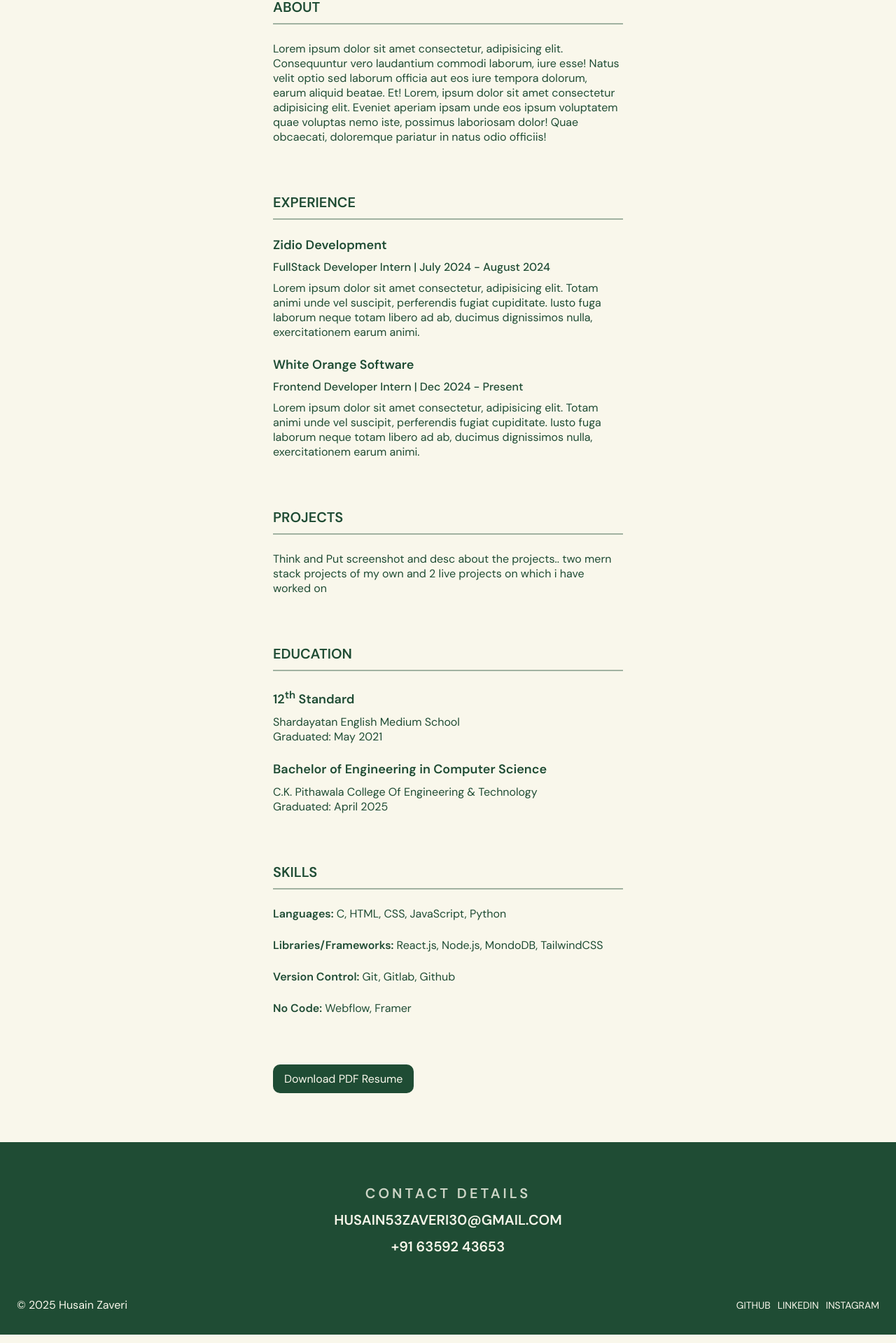
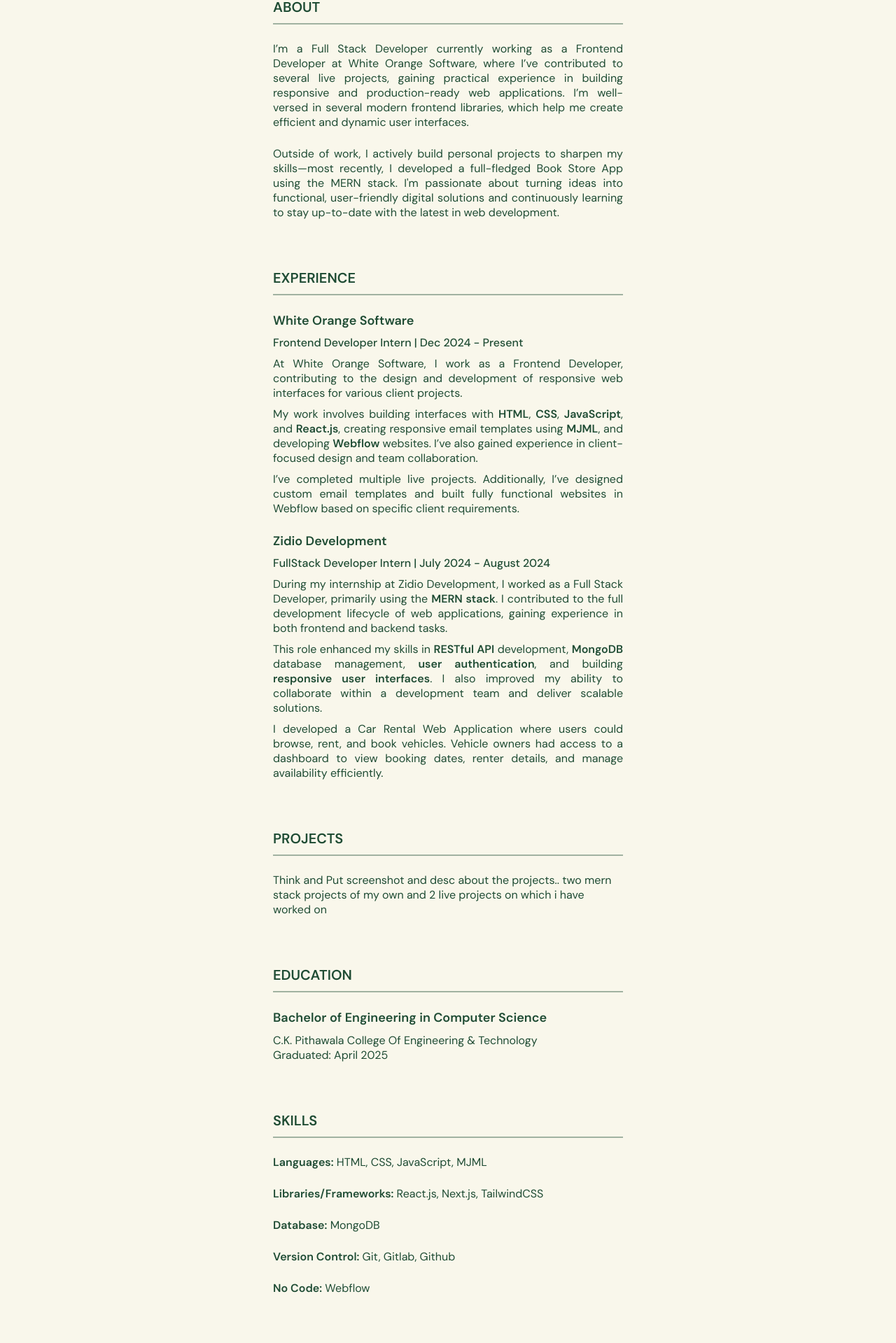
Before and after one commit to Husainworks/personal-portfolio-v2, a React (Vite) app: page / in a window 1280 px wide. Shown: the part 873-2792 px from the top of the page at 70% size. Built offline with nearby package versions, Linux system fonts and the light colour scheme.

Commit message:
added content

```diff
--- a/package.json
+++ b/package.json
@@ -4,7 +4,7 @@
   "version": "0.0.0",
   "type": "module",
   "scripts": {
-    "dev": "vite",
+    "dev": "vite --host",
     "build": "vite build",
     "lint": "eslint .",
     "preview": "vite preview"
--- a/src/components/PPFooter/index.jsx
+++ b/src/components/PPFooter/index.jsx
@@ -4,7 +4,7 @@ import styles from "./index.module.css";
 export const Footer = () => {
   return (
     <>
-      <footer>
+      <footer id="footer">
         <div className={`container`}>
           <div className={`${styles["contact-wrapper"]} d-align`}>
             <p className={`${styles["contact-title"]} text-xl`}>
@@ -25,13 +25,8 @@ export const Footer = () => {
           </div>
         </div>
 
-        <div className={`${styles["social-container"]}`}>
+        <div className={`${styles["social-container"]} d-align`}>
           <p className={`${styles["copyright"]}`}>© 2025 Husain Zaveri</p>
-          <div className={`${styles["social-wrapper"]} d-align`}>
-            <a href="#" className={`${styles["social-link"]} text-sm`}>github</a>
-            <a href="#" className={`${styles["social-link"]} text-sm`}>linkedin</a>
-            <a href="#" className={`${styles["social-link"]} text-sm`}>instagram</a>
-          </div>
         </div>
       </footer>
     </>
--- a/src/components/PPFooter/index.module.css
+++ b/src/components/PPFooter/index.module.css
@@ -37,24 +37,3 @@ footer {
 .contact-phone:hover {
     color: var(--quarter-spanish-white-rgba-03);
 }
-
-.social-container{
-    width: 100%;
-    display: flex;
-    align-items: center;
-    justify-content: space-between;
-}
-
-.social-wrapper{
-    gap: 10px;
-}
-
-.social-link{
-    color: var(--quarter-spanish-white);
-    text-transform: uppercase;
-    text-decoration: none;
-}
-
-.social-link:hover{
-    color: var(--quarter-spanish-white-rgba-03);
-}
--- a/src/components/PPHeader/index.jsx
+++ b/src/components/PPHeader/index.jsx
@@ -18,27 +18,25 @@ export const Header = () => {
                 </a>
               </li>
               <li>
-                <a className={`${styles["nav-link"]} text-lg`} href="#">
+                <a className={`${styles["nav-link"]} text-lg`} href="#about">
                   About
                 </a>
               </li>
               <li>
-                <a className={`${styles["nav-link"]} text-lg`} href="#">
+                <a
+                  className={`${styles["nav-link"]} text-lg`}
+                  href="#experience"
+                >
                   Experience
                 </a>
               </li>
               <li>
-                <a className={`${styles["nav-link"]} text-lg`} href="#">
+                <a className={`${styles["nav-link"]} text-lg`} href="#projects">
                   Projects
                 </a>
               </li>
               <li>
-                <a className={`${styles["nav-link"]} text-lg`} href="#">
-                  Skills
-                </a>
-              </li>
-              <li>
-                <a className={`${styles["nav-link"]} text-lg`} href="#">
+                <a className={`${styles["nav-link"]} text-lg`} href="#footer">
                   Contact
                 </a>
               </li>
--- a/src/pages/About/index.jsx
+++ b/src/pages/About/index.jsx
@@ -11,13 +11,19 @@ export const About = () => {
             <div className={`divider`}></div>
           </div>
           <p className={`${styles["about-me"]}`}>
-            Lorem ipsum dolor sit amet consectetur, adipisicing elit.
-            Consequuntur vero laudantium commodi laborum, iure esse! Natus velit
-            optio sed laborum officia aut eos iure tempora dolorum, earum
-            aliquid beatae. Et! Lorem, ipsum dolor sit amet consectetur
-            adipisicing elit. Eveniet aperiam ipsam unde eos ipsum voluptatem
-            quae voluptas nemo iste, possimus laboriosam dolor! Quae obcaecati,
-            doloremque pariatur in natus odio officiis!
+            I’m a Full Stack Developer currently working as a Frontend Developer
+            at White Orange Software, where I’ve contributed to several live
+            projects, gaining practical experience in building responsive and
+            production-ready web applications. I’m well-versed in several modern
+            frontend libraries, which help me create efficient and dynamic user
+            interfaces.
+          </p>
+          <p className={`${styles["about-me"]}`}>
+            Outside of work, I actively build personal projects to sharpen my
+            skills—most recently, I developed a full-fledged Book Store App
+            using the MERN stack. I'm passionate about turning ideas into
+            functional, user-friendly digital solutions and continuously
+            learning to stay up-to-date with the latest in web development.
           </p>
         </div>
       </section>
--- a/src/pages/About/index.module.css
+++ b/src/pages/About/index.module.css
@@ -0,0 +1,3 @@
+.about-me{
+    text-align: justify;
+}
--- a/src/pages/Experience/index.jsx
+++ b/src/pages/Experience/index.jsx
@@ -13,30 +13,58 @@ export const Experience = () => {
 
           <div className={`${styles["experience-wrapper"]}`}>
             <h6 className={`${styles["experience-title"]} text-lg`}>
+              White Orange Software
+            </h6>
+            <p className={`${styles["experience-designation"]}`}>
+              Frontend Developer Intern | Dec 2024 - Present
+            </p>
+            <p className={`${styles["experience-desc"]}`}>
+              At White Orange Software, I work as a Frontend Developer,
+              contributing to the design and development of responsive web
+              interfaces for various client projects.
+            </p>
+            <p className={`${styles["experience-desc"]}`}>
+              My work involves building interfaces with <strong>HTML</strong>,{" "}
+              <strong>CSS</strong>, <strong>JavaScript</strong>, and{" "}
+              <strong>React.js</strong>, creating responsive email templates
+              using <strong>MJML</strong>, and developing{" "}
+              <strong>Webflow</strong> websites. I’ve also gained experience in
+              client-focused design and team collaboration.
+            </p>
+            <p className={`${styles["experience-desc"]}`}>
+              I’ve completed multiple live projects. Additionally, I’ve designed
+              custom email templates and built fully functional websites in
+              Webflow based on specific client requirements.
+            </p>
+          </div>
+
+          <div className={`${styles["experience-wrapper"]}`}>
+            <h6 className={`${styles["experience-title"]} text-lg`}>
               Zidio Development
             </h6>
             <p className={`${styles["experience-designation"]}`}>
               FullStack Developer Intern | July 2024 - August 2024
             </p>
             <p className={`${styles["experience-desc"]}`}>
-              Lorem ipsum dolor sit amet consectetur, adipisicing elit. Totam
-              animi unde vel suscipit, perferendis fugiat cupiditate. Iusto fuga
-              laborum neque totam libero ad ab, ducimus dignissimos nulla,
-              exercitationem earum animi.
-            </p>
-          </div>
-          <div className={`${styles["experience-wrapper"]}`}>
-            <h6 className={`${styles["experience-title"]} text-lg`}>
-              White Orange Software
-            </h6>
-            <p className={`${styles["experience-designation"]}`}>
-              Frontend Developer Intern | Dec 2024 - Present
+              During my internship at Zidio Development, I worked as a Full
+              Stack Developer, primarily using the <strong>MERN stack</strong>.
+              I contributed to the full development lifecycle of web
+              applications, gaining experience in both frontend and backend
+              tasks.
             </p>
             <p className={`${styles["experience-desc"]}`}>
-              Lorem ipsum dolor sit amet consectetur, adipisicing elit. Totam
-              animi unde vel suscipit, perferendis fugiat cupiditate. Iusto fuga
-              laborum neque totam libero ad ab, ducimus dignissimos nulla,
-              exercitationem earum animi.
+              This role enhanced my skills in <strong>RESTful API</strong>{" "}
+              development, <strong>MongoDB</strong> database management,{" "}
+              <strong>user authentication</strong>, and building{" "}
+              <strong>responsive user interfaces</strong>. I also improved my
+              ability to collaborate within a development team and deliver
+              scalable solutions.
+            </p>
+            <p className={`${styles["experience-desc"]}`}>
+              I developed a Car Rental Web Application where users could browse,
+              rent, and book vehicles. Vehicle owners had access to a dashboard
+              to view booking dates, renter details, and manage availability
+              efficiently.
             </p>
           </div>
         </div>
--- a/src/pages/Experience/index.module.css
+++ b/src/pages/Experience/index.module.css
@@ -18,3 +18,7 @@
 .experience-designation {
     font-weight: 500;
 }
+
+.experience-desc{
+    text-align: justify;
+}
--- a/src/pages/Home/index.jsx
+++ b/src/pages/Home/index.jsx
@@ -16,8 +16,24 @@ export const Home = () => {
           />
 
           <h3 className={`${styles["designation"]} text-2xl`}>
-            Frontend Developer
+            FullStack Developer
           </h3>
+        </div>
+        <div className={`${styles["social-wrapper"]} d-align`}>
+          <a
+            target="_blank"
+            href="https://github.com/Husainworks"
+            className={`${styles["social-link"]} text-sm`}
+          >
+            github
+          </a>
+          <a
+            target="_blank"
+            href="www.linkedin.com/in/husain-zaveri-84059b216"
+            className={`${styles["social-link"]} text-sm`}
+          >
+            linkedin
+          </a>
         </div>
       </section>
     </>
--- a/src/pages/Home/index.module.css
+++ b/src/pages/Home/index.module.css
@@ -16,3 +16,18 @@
     height: 450px;
     border-radius: 5px;
 }
+
+.social-wrapper {
+    gap: 10px;
+    margin-top: 20px;
+}
+
+.social-link {
+    color: var(--quarter-spanish-white);
+    text-transform: uppercase;
+    text-decoration: none;
+}
+
+.social-link:hover {
+    color: var(--quarter-spanish-white-rgba-03);
+}
--- a/src/pages/Misc/index.jsx
+++ b/src/pages/Misc/index.jsx
@@ -13,15 +13,6 @@ export const Misc = () => {
             <div className={`divider`}></div>
           </div>
 
-          <div className={`${styles["education-wrapper"]}`}>
-            <div className={`${styles["education-title"]} text-lg`}>
-              12<sup>th</sup> Standard
-            </div>
-            <div className={`${styles["education-desc"]}`}>
-              Shardayatan English Medium School <br />
-              Graduated: May 2021
-            </div>
-          </div>
           <div className={`${styles["education-wrapper"]}`}>
             <div className={`${styles["education-title"]} text-lg`}>
               Bachelor of Engineering in Computer Science
@@ -41,17 +32,20 @@ export const Misc = () => {
           </div>
 
           <p className={`${styles["skills-wrapper"]}`}>
-            <strong>Languages:</strong> C, HTML, CSS, JavaScript, Python
+            <strong>Languages:</strong> HTML, CSS, JavaScript, MJML
           </p>
           <p className={`${styles["skills-wrapper"]}`}>
-            <strong>Libraries/Frameworks:</strong> React.js, Node.js, MondoDB,
+            <strong>Libraries/Frameworks:</strong> React.js, Next.js,
             TailwindCSS
+          </p>
+          <p className={`${styles["skills-wrapper"]}`}>
+            <strong>Database:</strong> MongoDB
           </p>
           <p className={`${styles["skills-wrapper"]}`}>
             <strong>Version Control:</strong> Git, Gitlab, Github
           </p>
           <p className={`${styles["skills-wrapper"]}`}>
-            <strong>No Code:</strong> Webflow, Framer
+            <strong>No Code:</strong> Webflow
           </p>
         </div>
 
```
